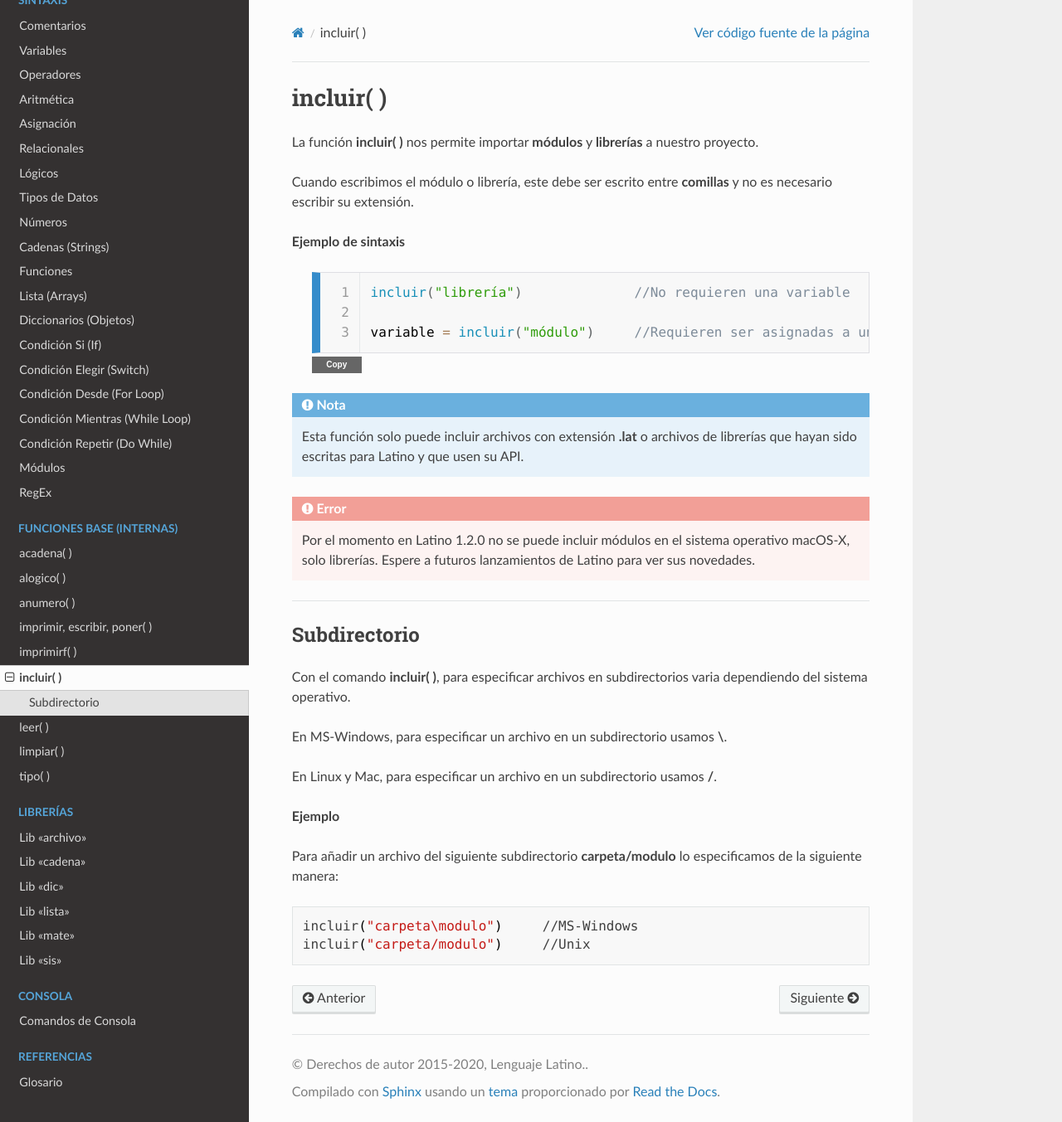
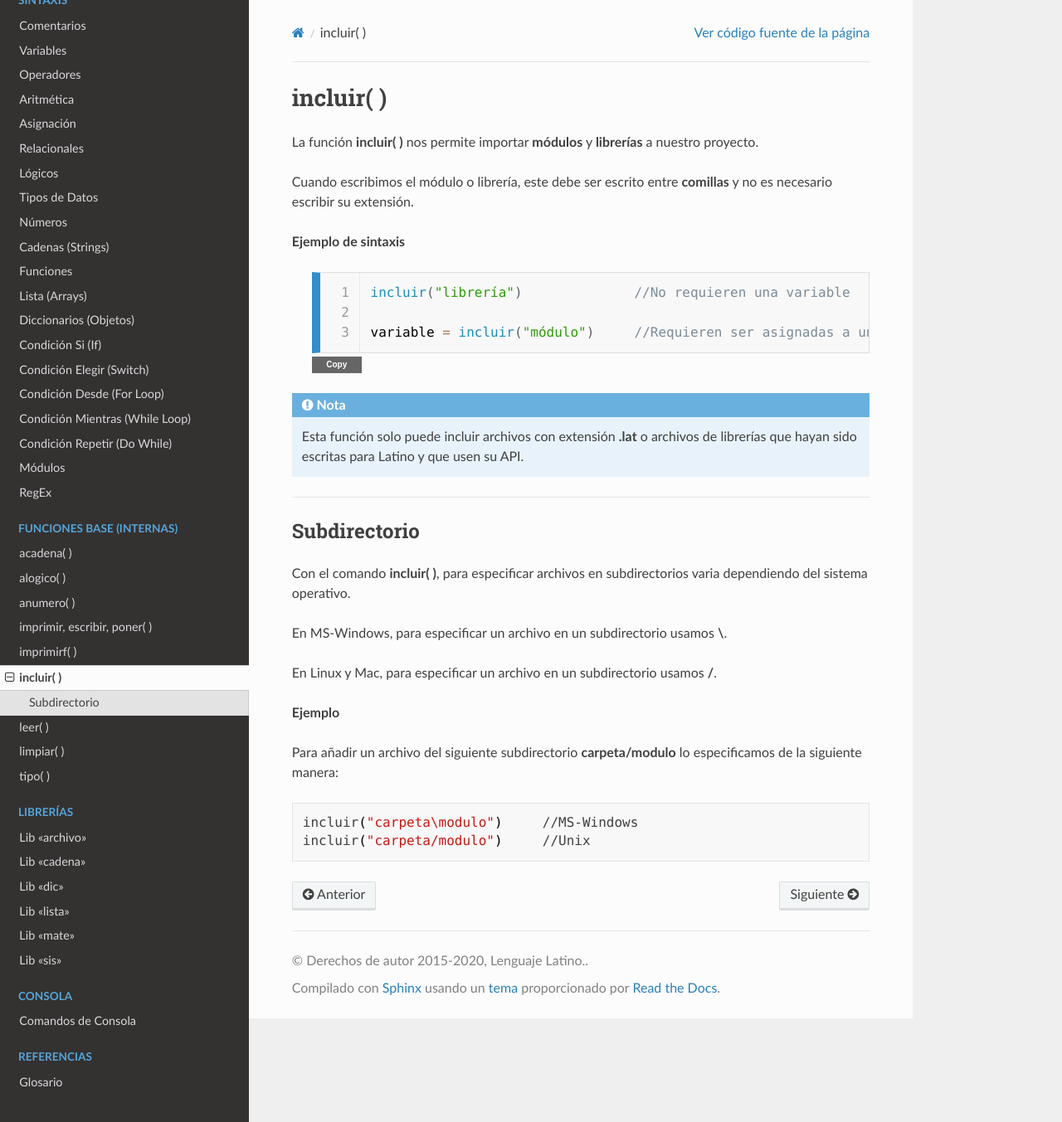
Before and after one commit to LatinoDocs/Manual-Latino, a Sphinx documentation site: the page built from docs/funciones/incluir.rst, in a window 1280 px wide and 1353 px high. Shown: the whole window at 83% size. Built offline with Sphinx 7.4.7 and the Read the Docs theme 2.0.0, drawn with Linux system fonts in a browser that asks for light colours; comment, search, counter and statistics services are not loaded.

Commit message:
Eliminación de mensaje en el comando **incluir()**

```diff
--- a/docs/funciones/incluir.rst
+++ b/docs/funciones/incluir.rst
@@ -20,8 +20,6 @@ Cuando escribimos el módulo o librería, este debe ser escrito entre **comillas
     variable = incluir("módulo")     //Requieren ser asignadas a una variable</code></pre>
 
 .. note:: Esta función solo puede incluir archivos con extensión **\.lat** o archivos de librerías que hayan sido escritas para Latino y que usen su API.
-
-.. error:: Por el momento en Latino 1.2.0 no se puede incluir módulos en el sistema operativo macOS-X, solo librerías. Espere a futuros lanzamientos de Latino para ver sus novedades.
 
 ----
 
```
